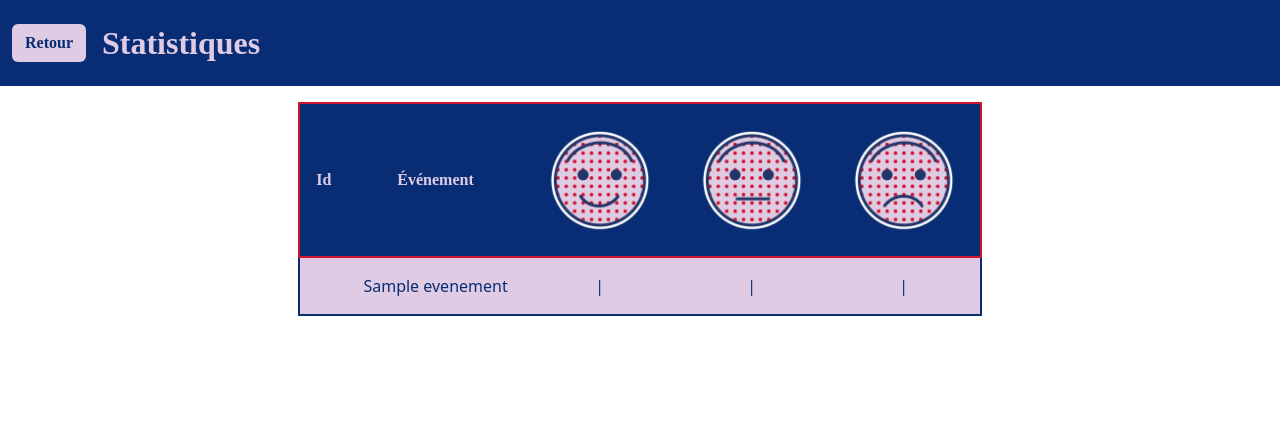
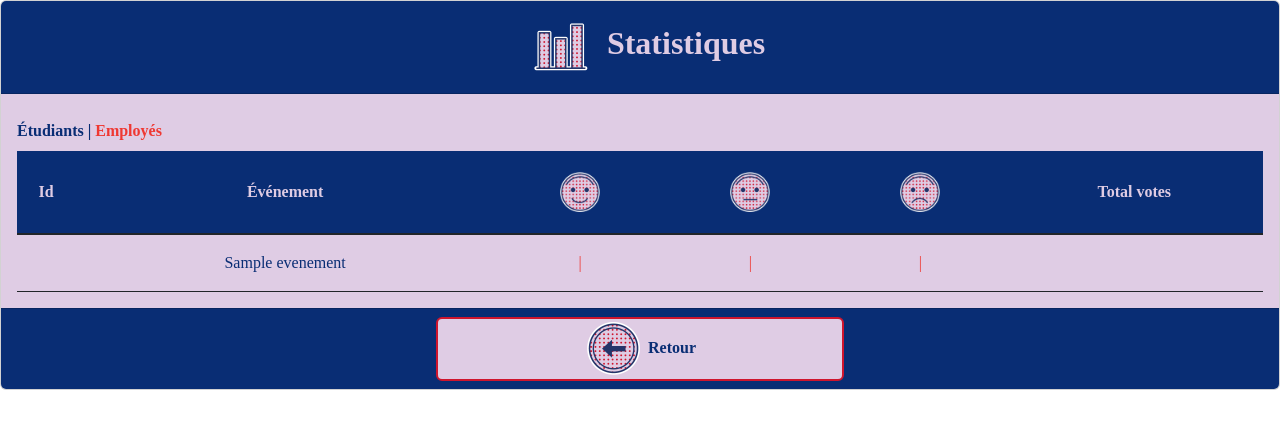
Before and after one commit to MathisGrondin/webIII2023, a PHP site: page /projMiSess/statistiques.php in a window 1280 px wide. Shown: the top 429 px of the page. Run offline with PHP 8.4, Linux system fonts and the light colour scheme; a user stored in the database is signed in; tables that the repository leaves empty hold one stand-in row (values such as "Sample post"); data that the repository does not hold is empty.

Commit message:
stats changement

```diff
--- a/projMiSess/admin.php
+++ b/projMiSess/admin.php
@@ -721,7 +721,7 @@ session_start();
 
                         <div class="card-footer bg bg-bleuCegep d-flex justify-content-center align-items-center border-rouge-cegep">
                             <div class="offset col-4"></div>
-                            <div class="col-4 px-1 d-flex justify-content-center align-items-center ">
+                            <div class="col-4 px-1 d-flex justify-content-center align-items-center">
                                 <button type="submit" class="w-100 bg bgLilasCegep border-rouge-cegep w-100 bleuCegep fontCegep fw-bold rounded p-0 m-0"><img src="icones/deconnexion.png" alt="deco" class="me-1">Page de votes</button>
                             </div>
                             <div class="offset col-4"></div>
--- a/projMiSess/css/styleStats.css
+++ b/projMiSess/css/styleStats.css
@@ -0,0 +1,9 @@
+.icons{
+    height: 60px;
+    width: auto;
+}
+
+.iconsAvis{
+    height: 80px;
+    width: auto;
+}
--- a/projMiSess/statistiques.php
+++ b/projMiSess/statistiques.php
@@ -11,7 +11,7 @@
 <head>
     <meta charset="UTF-8">
     <meta name="viewport" content="width=device-width, initial-scale=1.0">
-    <link href="https://cdn.jsdelivr.net/npm/bootstrap@5.3.2/dist/css/bootstrap.min.css" rel="stylesheet" integrity="sha384-T3c6CoIi6uLrA9TneNEoa7RxnatzjcDSCmG1MXxSR1GAsXEV/Dwwykc2MPK8M2HN" crossorigin="anonymous">
+    <link rel="stylesheet" href="css/bootstrap.css">
     <link rel="stylesheet" href="css/styleStats.css">
     <link rel="stylesheet" href="css/cegepCSS.css">
     <title>Statistiques</title>
@@ -36,25 +36,28 @@
 
     ?>
 
-    <div class="container-fluid">
-        <div class="row bg-bleuCegep py-3">
-            <div class="col-xl-2 col-10 d-flex align-items-center justify-content-between">
-                <a href="admin.php" class="btn bg bgLilasCegep fontCegep fw-bold bleuCegep">Retour</a>
-                <h2 class="ms-3 mt-2 lilasCegep fontCegep fw-bold">Statistiques</h2>
-            </div>
+    <div class="container-fluid contStats h-100 w-100">
+        <div class="row rowStats">
+            <div class="col-12 p-0 m-0">
+                <div class="card m-0 p-0 d-flex justify-content-center">
+
+                    <div class="card-header py-2 bg bg-bleuCegep">
+                            <h2 class="text-center py-2 lilasCegep fontCegep fw-bold p-0 my-0"><img src="icones/stats.png" alt="stats" class="icons mx-3">Statistiques</h2>
                     </div>
 
-        <div class="row p-3">
-        <div class="offset col-2"></div>
-            <div class="col-8 d-flex justify-content-center align-items-center">
-                <table>
+                    <div class="card-body bg bgLilasCegep">
+                        <div class="row m-0 p-0">
+                            <table class="m-0 p-0 caption-top">
+                                <caption><span class="bleuCegep fw-bold fontCegep">Étudiants | </span><span class="rougeOrangeCegep fw-bold fontCegep">Employés</span></caption>
+
                                 <thead>
-                        <tr class="bg-bleuCegep text-center lilasCegep border-rouge-cegep">
-                            <th scope="col" class="fontCegep fw-bold px-3 py-3">Id</th>
-                            <th scope="col" class="fontCegep fw-bold px-3 py-3">Événement</th>
-                            <th scope="col"><img src="icones/aime.png" alt="aime" height="150" class="px-3 py-3"></th>
-                            <th scope="col"><img src="icones/neutre.png" alt="neutre" height="150" class="px-3 py-3"></th>
-                            <th scope="col"><img src="icones/deteste.png" alt="deteste" height="150" class="px-3 py-3"></th>
+                                    <tr class="bg-bleuCegep text-center lilasCegep p-0 m-0">
+                                        <th scope="col" class="fontCegep fw-bold py-3">Id</th>
+                                        <th scope="col" class="fontCegep fw-bold py-3">Événement</th>
+                                        <th scope="col"><img src="icones/aime.png" alt="aime" height="150" class="py-3 iconsAvis"></th>
+                                        <th scope="col"><img src="icones/neutre.png" alt="neutre" height="150" class="py-3 iconsAvis"></th>
+                                        <th scope="col"><img src="icones/deteste.png" alt="deteste" height="150" class="py-3 iconsAvis"></th>
+                                        <th scope="col" class="fontCegep fw-bold py-3">Total votes</th>
                                     </tr>
                                 </thead>
 
@@ -64,33 +67,42 @@
                                         $result = $conn->query($sql);
                                         if ($result->num_rows > 0) {
                                             while($row = $result->fetch_assoc()) {
-                                    echo '<tr class="text-center border-bleuCegep bgLilasCegep">';
-                                        echo '<th scope="row" class="bleuCegep">'.$row["id"].'</th>';
-                                        echo '<td class="px-3 py-3 bleuCegep">'.$row["nom"].'</td>';
-                                        echo '<td class="px-3 py-3 bleuCegep">'.$row["nbAimeEtu"]. ' | <span class="rougeOrangeCegep">' . $row["nbAimeEmp"] . '</span></td>';
-                                        echo '<td class="px-3 py-3 bleuCegep">'.$row["nbNeutreEtu"]. ' | <span class="rougeOrangeCegep">' . $row["nbNeutreEmp"] . '</td>';
-                                        echo '<td class="px-3 py-3 bleuCegep">'.$row["nbDetesteEtu"]. ' | <span class="rougeOrangeCegep">' . $row["nbDetesteEmp"] . '</td>';
-                                    echo '</tr>';
+                                                ?>
+                                                <tr class="text-center border-bottom border-dark">
+                                                    <th scope="row" class="fontCegep bleuCegep"><?php echo $row["id"] ?></th>
+                                                    <td class="fontCegep bleuCegep my-3 py-3"><?php echo $row["nom"] ?></td>
+                                                    <td class="fontCegep bleuCegep my-3 py-3"><?php echo $row["nbAimeEtu"] ?><span class="rougeOrangeCegep"> | <?php echo $row["nbAimeEmp"] ?></span></td>
+                                                    <td class="fontCegep bleuCegep my-3 py-3"><?php echo $row["nbNeutreEtu"] ?><span class="rougeOrangeCegep"> | <?php echo $row["nbNeutreEmp"] ?></td>
+                                                    <td class="fontCegep bleuCegep my-3 py-3"><?php echo $row["nbDetesteEtu"] ?><span class="rougeOrangeCegep"> | <?php echo $row["nbDetesteEmp"] ?></td>
+                                                </tr>
+                                            <?php
                                             }
                                         } else {
-                                echo "0 results";
+                                            echo "<tr><td colspan='5'>Aucun événement</td></tr>";
                                         }
                                         $conn->close();
                                             ?>
 
+
                                 </tbody>
                             </table>
                         </div>
-        <div class="offset col-2"></div>
+                    </div>
+
+                    <div class="card-footer bg bg-bleuCegep d-flex justify-content-center align-items-center">
+                        <div class="offset col-4"></div>
+                        <div class="col-4 px-1 d-flex justify-content-center align-items-center">
+                            <a href="admin.php" class="btn w-100 bg bgLilasCegep border-rouge-cegep w-100 bleuCegep fontCegep fw-bold rounded p-0 m-0"><img src="icones/retour.png" alt="retour" class="me-1 icons">Retour</a>
+                        </div>
+                        <div class="offset col-4"></div>
+                    </div>
+
                 </div>
             </div>
 
+        </div>
+    </div>
 
-
-
-
-
-
-    <script src="https://cdn.jsdelivr.net/npm/bootstrap@5.3.2/dist/js/bootstrap.bundle.min.js" integrity="sha384-C6RzsynM9kWDrMNeT87bh95OGNyZPhcTNXj1NW7RuBCsyN/o0jlpcV8Qyq46cDfL" crossorigin="anonymous"></script>
+    <script src="js/bootstrap.js"></script>
 </body>
 </html>
```
Lines whose indentation alone changed are shown as unchanged.
